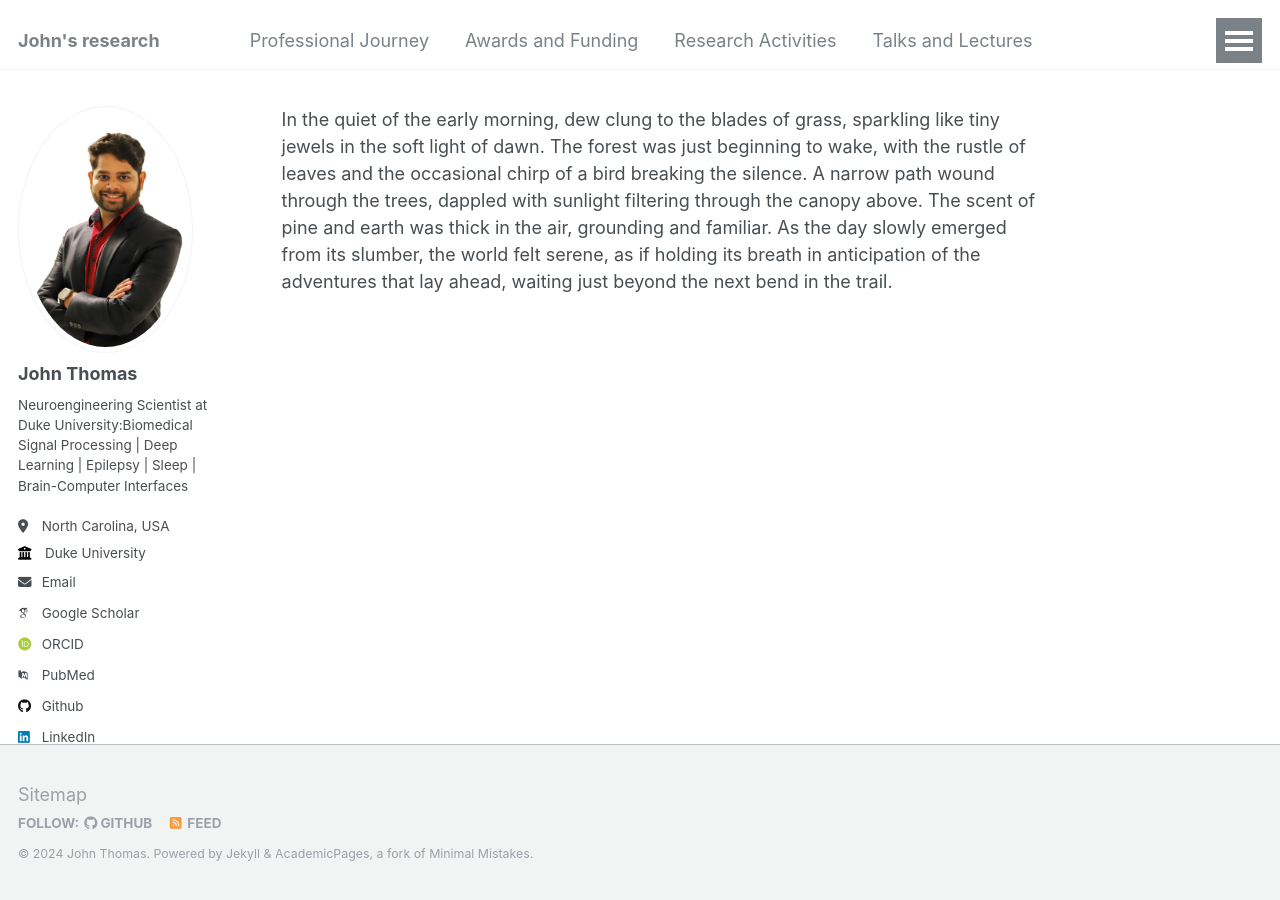
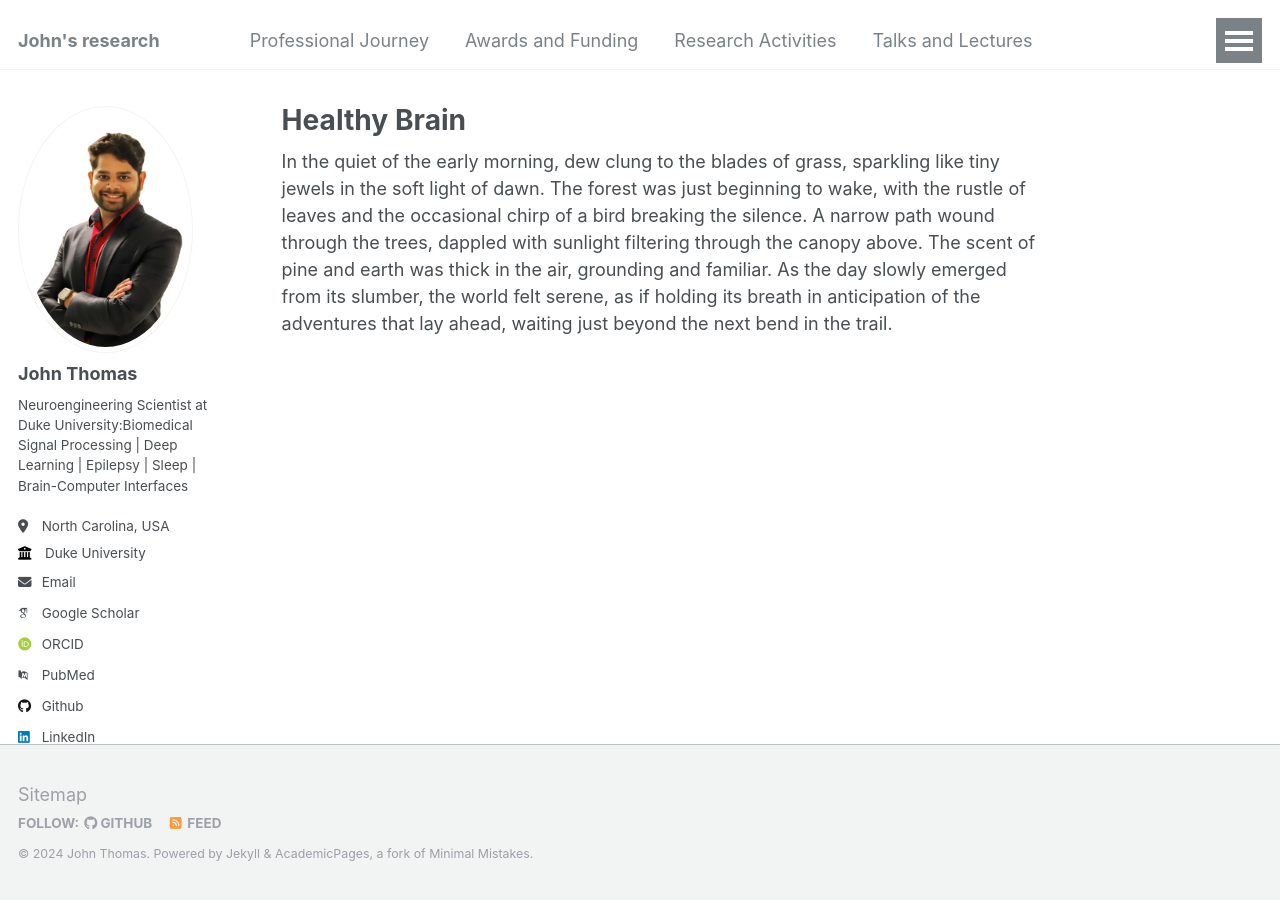
Before and after one commit to johnthomasphd/johnthomasphd.github.io, a Jekyll site: the page built from _pages/about_page_2.md, in a window 1280 px wide. Built offline with Jekyll 4.4.1, drawn with Linux system fonts in a browser that asks for light colours; some web fonts are replaced; our own code applies the rules of GitHub Pages for plain Markdown files.

Commit message:
Update about_page_2.md

```diff
--- a/_pages/about_page_2.md
+++ b/_pages/about_page_2.md
@@ -1,3 +1,9 @@
+---
+permalink: /healthy_brain/
+title: "Healthy Brain"
+author_profile: true
+---
+
 In the quiet of the early morning, dew clung to the blades of grass, sparkling like tiny jewels in the soft light of dawn. The forest was just beginning to wake,
 with the rustle of leaves and the occasional chirp of a bird breaking the silence. A narrow path wound through the trees, dappled with sunlight filtering through
 the canopy above. The scent of pine and earth was thick in the air, grounding and familiar. As the day slowly emerged from its slumber, the world felt serene, as
```
